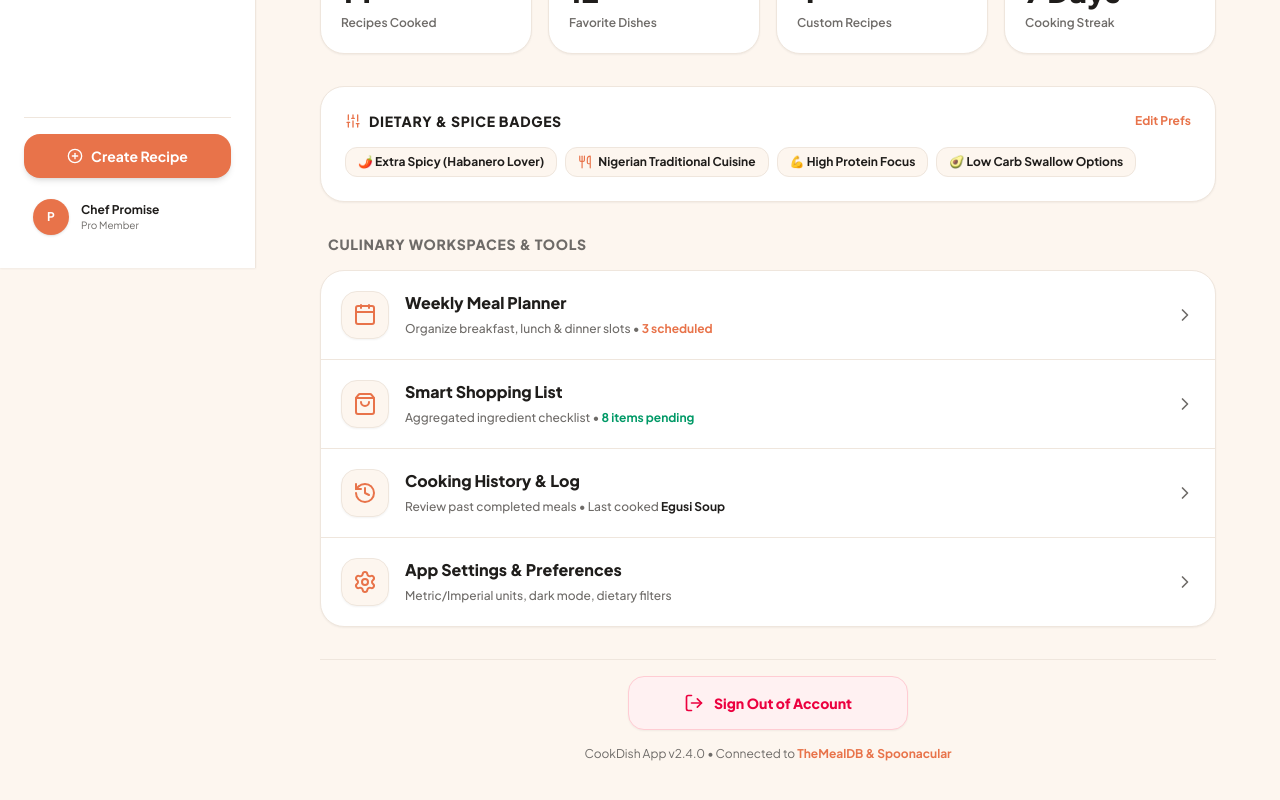
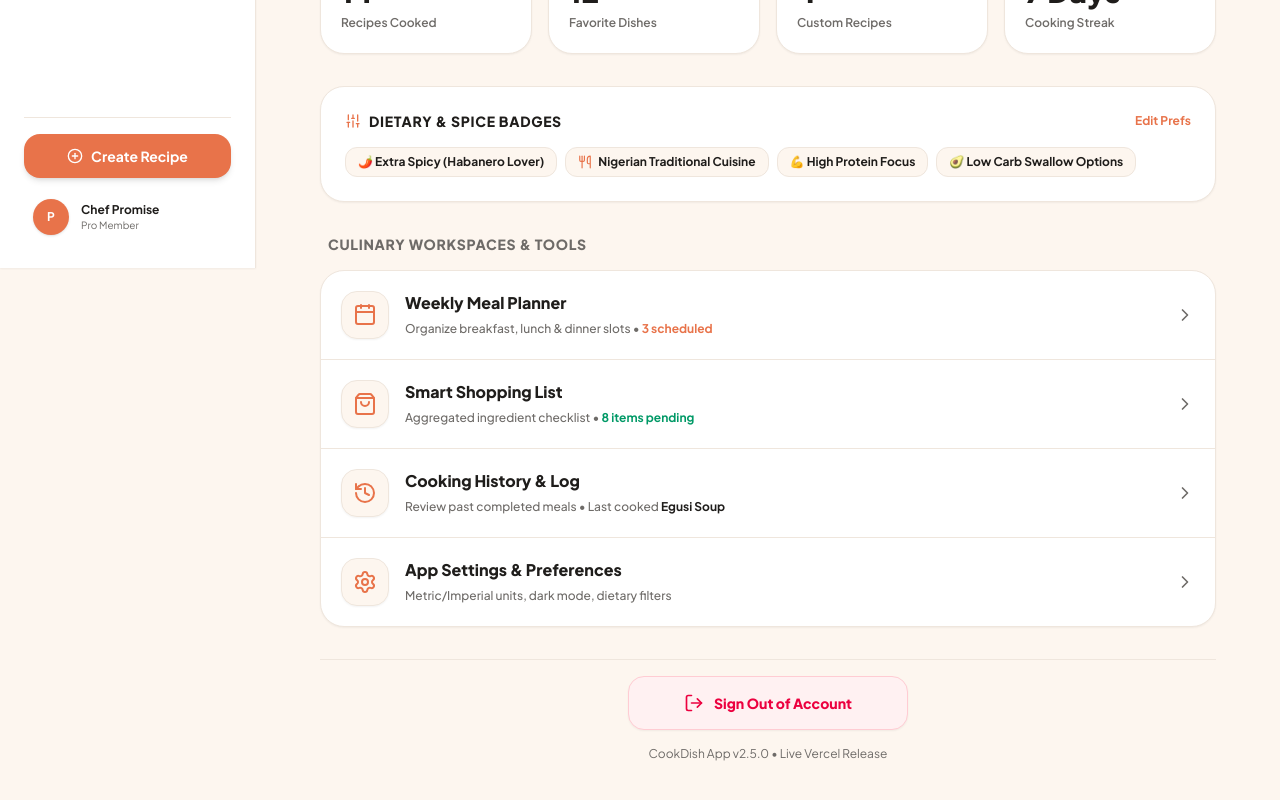
Before and after one commit to nduchecp/cookdish, a Next.js app: page /profile in a window 1280 px wide. Shown: the part 532-1332 px from the top of the page. Built offline with nearby package versions, Linux system fonts and the light colour scheme.

Commit message:
release: v2.5.0 release build

```diff
--- a/app/(tabs)/profile/page.tsx
+++ b/app/(tabs)/profile/page.tsx
@@ -211,7 +211,7 @@ export default function ProfilePage() {
             href="/profile/shopping-list"
             className="flex items-center justify-between p-5 hover:bg-[#FDF6EF] transition-colors group"
           >
-            <div className="flex items-center gap-4">
+            <div className="flex items-[#E8734A] gap-4">
               <div className="w-12 h-12 rounded-2xl bg-[#FDF6EF] text-[#E8734A] flex items-center justify-center border border-[#EFE6DD] group-hover:bg-[#E8734A] group-hover:text-white transition-all shadow-xs">
                 <ShoppingBag className="w-6 h-6" />
               </div>
@@ -282,7 +282,7 @@ export default function ProfilePage() {
         </button>
 
         <p className="text-xs text-[#6E6B68]">
-          CookDish App v2.4.0 • Connected to <span className="font-bold text-[#E8734A]">TheMealDB & Spoonacular</span>
+          CookDish App v2.5.0 • Live Vercel Release
         </p>
       </div>
     </div>
```
